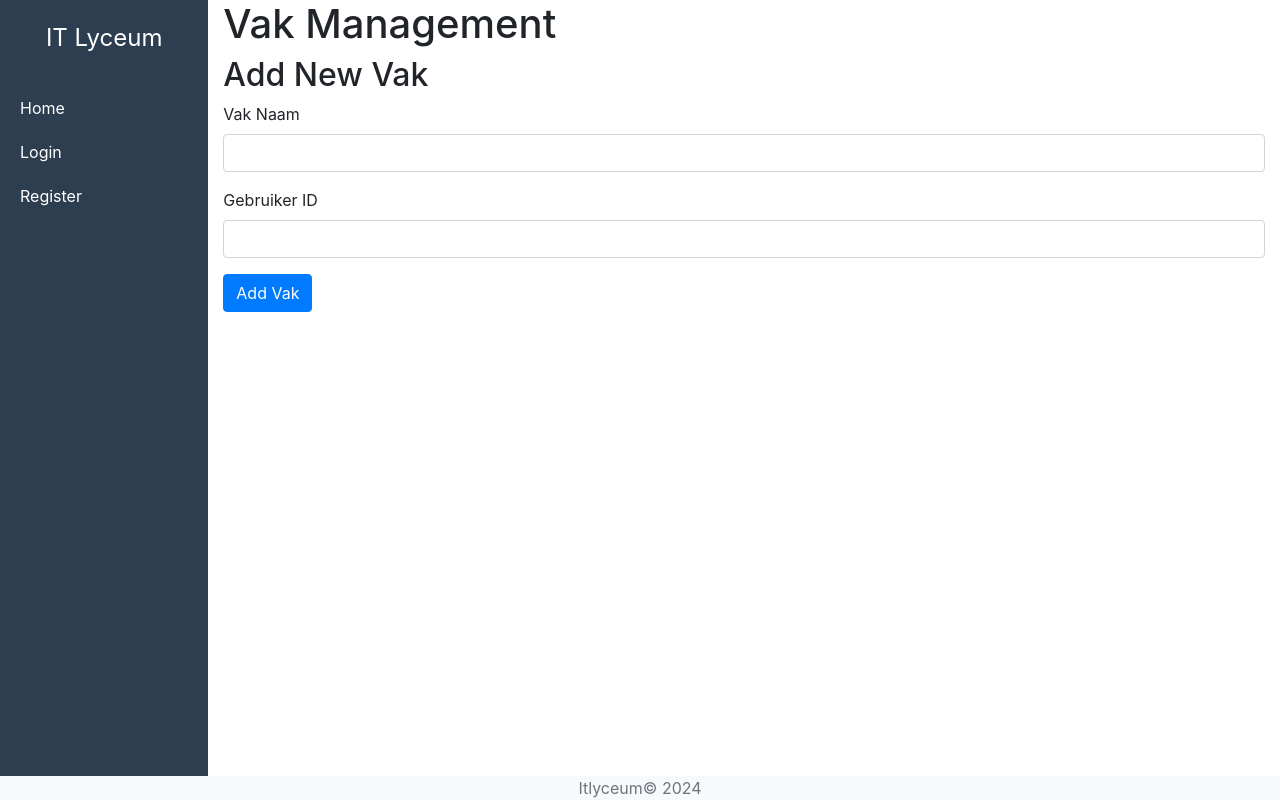
After one commit to ValSchool/Database-ITLyceum, a PHP site: page /Main-elements/Vakken/AddVakken.php in a window 1280 px wide. The commit adds this page. Run offline with PHP 8.4, Linux system fonts and the light colour scheme.

Commit message:
full push

```diff
--- a/database_eindopd/Main-elements/Klassen/Klassen.php
+++ b/database_eindopd/Main-elements/Klassen/Klassen.php
@@ -20,6 +20,12 @@ class Klassen {
     {
         return $this->db->exec("SELECT * FROM klassen WHERE klas_id = klas_id")->fetchAll(PDO::FETCH_ASSOC);
     }
+    public function selectStudentenInKlas($klas_id)
+    {
+        return $this->db->exec("SELECT * FROM studenten WHERE klas_id = ?", [$klas_id])->fetchAll(PDO::FETCH_ASSOC);
+    }
+
+
     public function editKlas($klas_id, $naam, ) {
         return $this->db->exec("UPDATE klassen SET naam = ? WHERE klas_id = ?", [$naam,  $klas_id]);
     }
--- a/database_eindopd/Main-elements/Login/Login.php
+++ b/database_eindopd/Main-elements/Login/Login.php
@@ -1,4 +1,5 @@
 <?php
+//database_eindopd/Main-elements/Login/login.php
 include '../../Db_connection.php';
     class Login {
         private $db;
--- a/database_eindopd/Main-elements/Login/LoginPage.php
+++ b/database_eindopd/Main-elements/Login/LoginPage.php
@@ -1,4 +1,5 @@
 <?php
+//database_eindopd/Main-elements/Login/loginPage.php
 // Start the session
 session_start();
 
--- a/database_eindopd/Main-elements/Login/Logout.php
+++ b/database_eindopd/Main-elements/Login/Logout.php
@@ -1,4 +1,5 @@
 <?php
+//database_eindopd/Main-elements/Login/logout.php
 // Start the session
 session_start();
 
@@ -11,4 +12,3 @@ session_destroy();
 // Redirect the user to the login page
 header("Location: /database_eindopd/Main-elements/Login/loginPage.php");
 exit;
-?>
--- a/database_eindopd/Main-elements/Rooster/Roosters.php
+++ b/database_eindopd/Main-elements/Rooster/Roosters.php
@@ -76,7 +76,7 @@ if ($_SERVER["REQUEST_METHOD"] == "POST" && isset($_POST['selectKlas'])) {
                     <th>Datum</th>
                     <th>Tijd</th>
                     <th>Vak ID</th>
-                    <th>Gebruiker ID</th>
+                    <th>Docent</th>
                 </tr>
             </thead>
             <tbody>
--- /dev/null
+++ b/database_eindopd/Main-elements/Vakken/AddVakken.php
@@ -0,0 +1,50 @@
+<?php
+session_start();
+
+require_once 'Vakken.php'; // Ensure the path is correct
+require_once '../../Db_connection.php';
+
+$myDb = new DB('itlyceum');
+$vakken = new Vakken($myDb);
+
+// Handle form submission for adding a new vak
+if ($_SERVER["REQUEST_METHOD"] == "POST" && isset($_POST['addVak'])) {
+    $naam = $_POST['naam'];
+    $gebruiker_id = $_POST['gebruiker_id'];
+    $vakken->insertVak($naam, $gebruiker_id);
+}
+?>
+<?php include_once('../../includes/header.php'); ?>
+
+<html lang="en">
+<head>
+    <meta charset="UTF-8">
+    <meta name="viewport" content="width=device-width, initial-scale=1.0">
+    <title>Student Data</title>
+    <link rel="stylesheet" href="https://stackpath.bootstrapcdn.com/bootstrap/4.5.2/css/bootstrap.min.css">
+</head>
+<body>
+<div class="container">
+    <h1>Vak Management</h1>
+
+    <!-- Form to add a new vak -->
+    <form method="post" action="">
+        <h2>Add New Vak</h2>
+        <div class="form-group">
+            <label for="naam">Vak Naam</label>
+            <input type="text" class="form-control" id="naam" name="naam" required>
+        </div>
+        <div class="form-group">
+            <label for="gebruiker_id">Gebruiker ID</label>
+            <input type="text" class="form-control" id="gebruiker_id" name="gebruiker_id" required>
+        </div>
+
+        <button type="submit" class="btn btn-primary" name="addVak">Add Vak</button>
+    </form>
+
+
+        </table>
+    </div>
+</div>
+</body>
+<?php include_once('../../includes/footer.php'); ?>
--- a/database_eindopd/Main-elements/Vakken/Vakken.php
+++ b/database_eindopd/Main-elements/Vakken/Vakken.php
@@ -8,24 +8,39 @@ class Vakken {
         $this->db = $db;
     }
 
-    public function insertVak($naam, $docent_id) {
+    public function insertVak($naam, $gebruiker_id) {
         // Prepare SQL statement
-        return $this->db->exec("INSERT INTO vakken (naam, docent_id) VALUES (?, ?)", [$naam, $docent_id]);
+        return $this->db->exec("INSERT INTO vakken (naam, gebruiker_id) VALUES (?, ?)", [$naam, $gebruiker_id]);
     }
 
     public function selectVakken() {
         return $this->db->exec("SELECT * FROM vakken")->fetchAll(PDO::FETCH_ASSOC);
     }
     public function selectVakById($vak_id) {
-        return $this->db->exec("SELECT * FROM vakken WHERE vak_id = ?")->fetchAll(PDO::FETCH_ASSOC);
-
+        $sql = "SELECT * FROM vakken WHERE vak_id = '{$vak_id}'";
+        $stmt = $this->db->exec($sql);
+        return $stmt->fetchAll(PDO::FETCH_ASSOC);
     }
 
-    public function editVak($vak_id, $naam, $docent_id) {
-        return $this->db->exec("UPDATE vakken SET naam = ?, docent_id = ? WHERE vak_id = ?", [$naam, $docent_id, $vak_id]);
+
+
+    public function editVak($vak_id, $naam, $gebruiker_id) {
+        // Validate gebruiker_id
+        if (empty($gebruiker_id)) {
+            throw new Exception('Gebruiker ID cannot be empty.');
+        }
+
+        return $this->db->exec("UPDATE vakken SET naam = ?, gebruiker_id = ? WHERE vak_id = ?", [$naam, $gebruiker_id, $vak_id]);
     }
 
-    public function deleteVak($vak_id) {
-        return $this->db->exec("DELETE FROM vakken WHERE vak_id = ?", [$vak_id]);
-    }
+
+
+
+ public function deleteVak($vak_id) {
+    // Delete from roosters first
+    $this->db->exec("DELETE FROM roosters WHERE vak_id = ?", [$vak_id]);
+
+    // Then delete from vakken
+    return $this->db->exec("DELETE FROM vakken WHERE vak_id = ?", [$vak_id]);
 }
+}
--- a/database_eindopd/includes/footer.php
+++ b/database_eindopd/includes/footer.php
@@ -0,0 +1,5 @@
+<footer class="footer fixed-bottom bg-light">
+    <div class="container text-center">
+        <span class="text-muted">Itlyceum&copy; <?php echo date("Y"); ?></span>
+    </div>
+</footer>
--- a/database_eindopd/includes/header.php
+++ b/database_eindopd/includes/header.php
@@ -59,42 +59,49 @@
         <div class="logo">IT Lyceum</div>
         <ul id="navLinks">
             <li><a href="/database_eindopd/index.php" style="color: white; text-decoration: none;">Home</a></li>
-            <!-- Additional navigation items will be injected here by JavaScript -->
+            <?php
+                // Simulate the logged-in state and user role
+                $isLoggedIn = false; // Change to false to simulate logged-out state
+                $userRole = "docent"; // Change to "roostermaker", "docent", or other roles to simulate different user roles
+
+                if ($isLoggedIn) {
+                    if ($userRole === "manager") {
+                        echo '<li><a href="/database_eindopd/Main-elements/Leraren/DocentData.php" style="color: white; text-decoration: none;">Docenten</a></li>';
+                        echo '<li><a href="/database_eindopd/Main-elements/Rooster/RoosterData.php" style="color: white; text-decoration: none;">RoosterData</a></li>';
+                        echo '<li><a href="/database_eindopd/Main-elements/Gebruiker/GebruikerData.php" style="color: white; text-decoration: none;">Profiel</a></li>';
+                        echo '<li><a href="/database_eindopd/Main-elements/Login/logout.php" style="color: white; text-decoration: none;">Logout</a></li>';
+                    } elseif ($userRole === "roostermaker") {
+                        echo '<li><a href="/database_eindopd/Main-elements/Rooster/RoosterData.php" style="color: white; text-decoration: none;">RoosterData</a></li>';
+                        echo '<li><a href="/database_eindopd/Main-elements/Rooster/Roosters.php" style="color: white; text-decoration: none;">Roosters</a></li>';
+                        echo '<li><a href="/database_eindopd/Main-elements/Gebruiker/GebruikerData.php" style="color: white; text-decoration: none;">Profiel</a></li>';
+                        echo '<li><a href="/database_eindopd/Main-elements/Login/logout.php" style="color: white; text-decoration: none;">Logout</a></li>';
+                    } elseif ($userRole === "docent") {
+                        echo '<li><a href="/database_eindopd/Main-elements/Leraren/DocentData.php" style="color: white; text-decoration: none;">Docenten</a></li>';
+                        echo '<li><a href="/database_eindopd/Main-elements/Klassen/KlassenData.php" style="color: white; text-decoration: none;">Klassen</a>';
+                        echo '  <ul>';
+                        echo '      <li><a href="/database_eindopd/Main-elements/Klassen/KlassenData.php" style="color: white; text-decoration: none;">KlassenData</a></li>';
+                        echo '      <li><a href="/database_eindopd/Main-elements/Klassen/AddKlassen.php" style="color: white; text-decoration: none;">AddKlassen</a></li>';
+                        echo '  </ul>';
+                        echo '</li>';
+                        echo '<li><a href="/database_eindopd/Main-elements/Vakken/VakkenData.php" style="color: white; text-decoration: none;">Vakken</a>';
+                        echo '  <ul>';
+                        echo '      <li><a href="/database_eindopd/Main-elements/Vakken/VakkenData.php" style="color: white; text-decoration: none;">VakkenData</a></li>';
+                        echo '      <li><a href="/database_eindopd/Main-elements/Vakken/AddVakken.php" style="color: white; text-decoration: none;">AddVakken</a></li>';
+                        echo '  </ul>';
+                        echo '</li>';
+                        echo '<li><a href="/database_eindopd/Main-elements/Studenten/StudentData.php" style="color: white; text-decoration: none;">Student</a></li>';
+                        echo '<li><a href="/database_eindopd/Main-elements/Gebruiker/GebruikerData.php" style="color: white; text-decoration: none;">Profiel</a></li>';
+                        echo '<li><a href="/database_eindopd/Main-elements/Login/logout.php" style="color: white; text-decoration: none;">Logout</a></li>';
+                    } else {
+                        echo '<li><a href="/database_eindopd/Main-elements/Rooster/Roosters.php" style="color: white; text-decoration: none;">Roosters</a></li>';
+                        echo '<li><a href="/database_eindopd/Main-elements/Login/logout.php" style="color: white; text-decoration: none;">Logout</a></li>';
+                    }
+                } else {
+                    echo '<li><a href="/database_eindopd/Main-elements/Login/loginPage.php" style="color: white; text-decoration: none;">Login</a></li>';
+                    echo '<li><a href="/database_eindopd/Main-elements/Register/RegisterPage.php" style="color: white; text-decoration: none;">Register</a></li>';
+                }
+            ?>
         </ul>
     </div>
-
-    <script>
-        // Simulate the role of the user (manager, roostermaker, docent, undefined)
-        var userRole = 'undefined'; // Change the role here as needed
-
-        var navLinks = document.getElementById('navLinks');
-
-        if (userRole === 'manager') {
-            addNavigationItem('Docenten', '/database_eindopd/Main-elements/Leraren/DocentData.php');
-            addNavigationItem('RoosterData', '/database_eindopd/Main-elements/Rooster/RoosterData.php');
-            addNavigationItem('Profiel', '/database_eindopd/Main-elements/Gebruiker/GebruikerData.php');
-            addNavigationItem('Logout', '/database_eindopd/Main-elements/Login/logout.php');
-        } else if (userRole === 'roostermaker') {
-            addNavigationItem('Roosters', '/database_eindopd/Main-elements/Rooster/Roosters.php');
-            addNavigationItem('RoosterData', '/database_eindopd/Main-elements/Rooster/RoosterData.php');
-            addNavigationItem('Profiel', '/database_eindopd/Main-elements/Gebruiker/GebruikerData.php');
-            addNavigationItem('Logout', '/database_eindopd/Main-elements/Login/logout.php');
-        } else if (userRole === 'docent') {
-            addNavigationItem('Docenten', '/database_eindopd/Main-elements/Leraren/DocentData.php');
-            addNavigationItem('Klassen', '/database_eindopd/Main-elements/Klassen/KlassenData.php');
-            addNavigationItem('Vakken', '/database_eindopd/Main-elements/Vakken/VakkenData.php');
-            addNavigationItem('Profiel', '/database_eindopd/Main-elements/Gebruiker/GebruikerData.php');
-            addNavigationItem('Student', '/database_eindopd/Main-elements/Studenten/StudentData.php');
-            addNavigationItem('Roosters', '/database_eindopd/Main-elements/Rooster/Roosters.php');
-            addNavigationItem('Logout', '/database_eindopd/Main-elements/Login/logout.php');
-        } else { // Default or undefined role
-            addNavigationItem('Roosters', '/database_eindopd/Main-elements/Rooster/Roosters.php');
-            addNavigationItem('Logout', '/database_eindopd/Main-elements/Login/logout.php');
-        }
-
-        function addNavigationItem(label, link) {
-            navLinks.innerHTML += '<li><a href="' + link + '" style="color: white; text-decoration: none;">' + label + '</a></li>';
-        }
-    </script>
 </body>
 </html>
```
Also changed, not shown: database_eindopd/Main-elements/Klassen/AddKlassen.php (added, +47 -0 lines), database_eindopd/Main-elements/Klassen/KlassenData.php (+50 -45 lines), database_eindopd/Main-elements/Vakken/EditVak.php (+76 -0 lines), database_eindopd/Main-elements/Vakken/VakkenData.php (+12 -17 lines).
